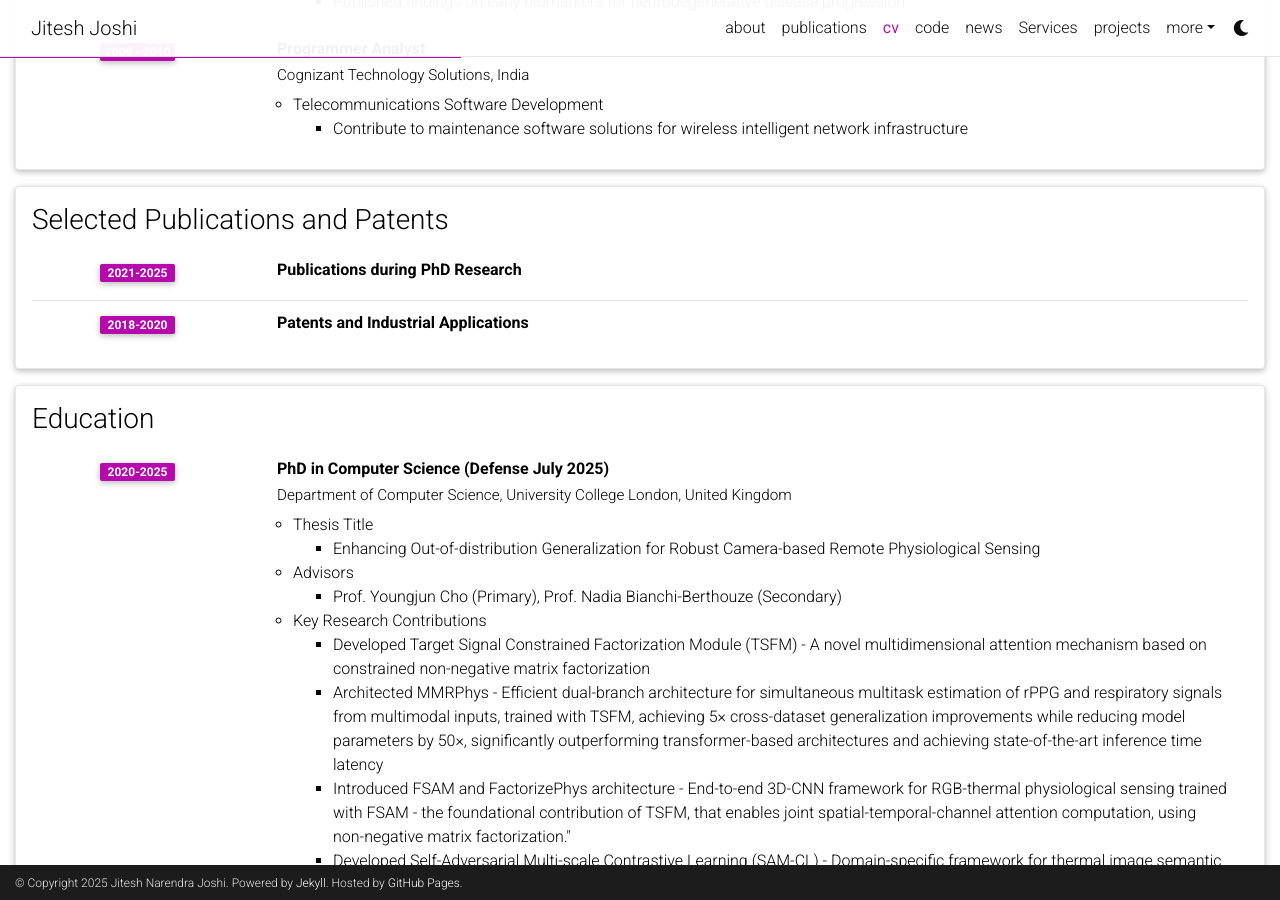
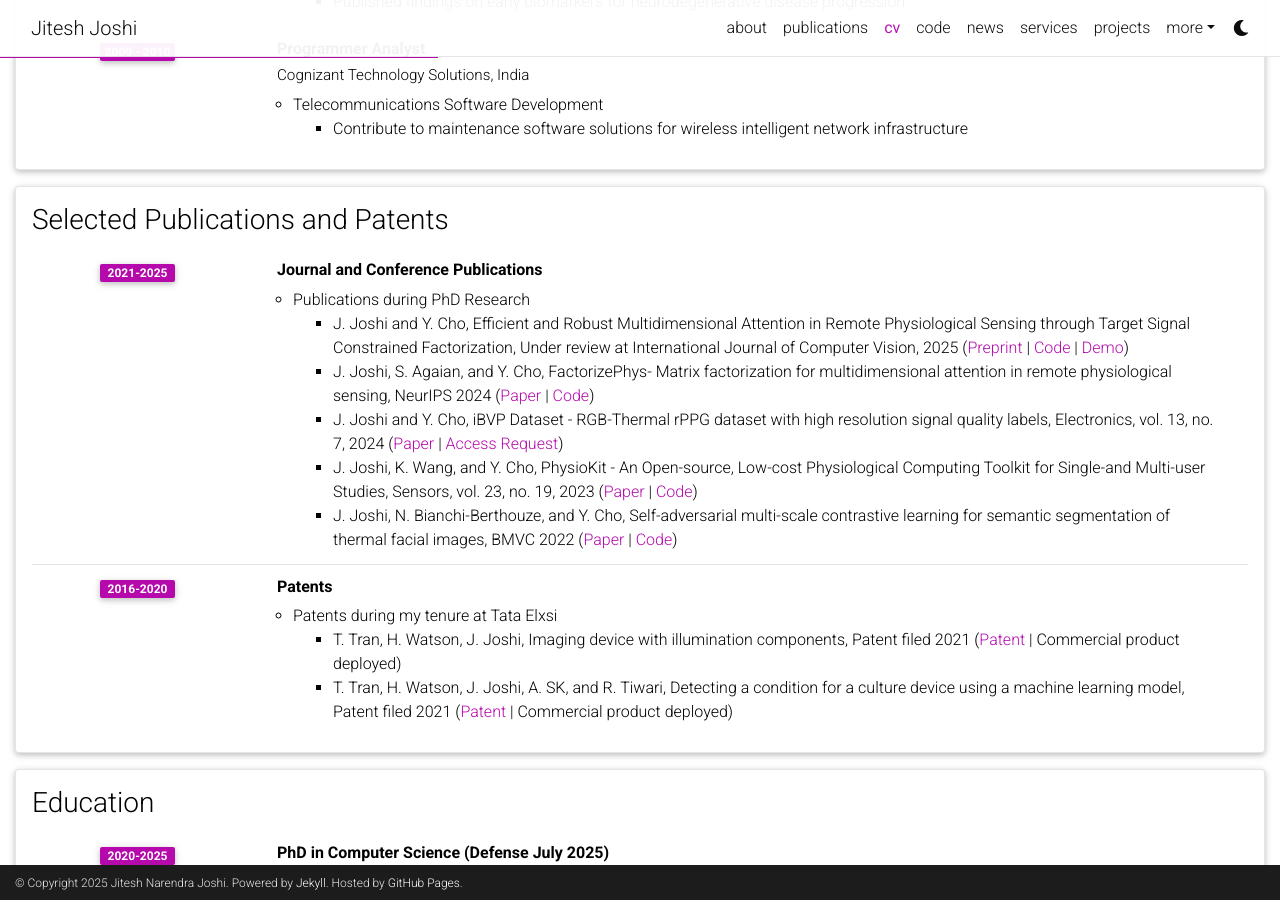
Before and after one commit to jnj256/jnj256.github.io, a Jekyll site: the page built from _pages/cv.md, in a window 1280 px wide and 900 px high, scrolled down 2596 px. Built offline with Jekyll 4.4.1, drawn with Linux system fonts in a browser that asks for light colours; full-size pictures stand in for the smaller copies a plugin makes; comment, search, counter and statistics services are not loaded; a style sheet for code colours, icons or effects is not loaded.

Commit message:
WIP update for FactorizePhys blog, upadted CV

```diff
--- a/_data/cv.yml
+++ b/_data/cv.yml
@@ -126,20 +126,24 @@
 - title: Selected Publications and Patents
   type: time_table
   contents:
-    - title: Publications during PhD Research
+    - title: Journal and Conference Publications
       year: 2021-2025
-      contents:
-          - J. Joshi and Y. Cho, Efficient and Robust Multidimensional Attention in Remote Physiological Sensing through Target Signal Constrained Factorization, Under review at International Journal of Computer Vision, 2025 (<a href='https://arxiv.org/abs/2505.07013' target='_blank'>Preprint</a> | <a href='https://github.com/PhysiologicAILab/MMRPhys' target='_blank'>Code</a>  | <a href='https://physiologicailab.github.io/mmrphys-live' target='_blank'>Demo</a>)
-          - J. Joshi, S. Agaian, and Y. Cho, FactorizePhys- Matrix factorization for multidimensional attention in remote physiological sensing, NeurIPS 2024 (<a href='https://proceedings.neurips.cc/paper_files/paper/2024/hash/af1c61e4dd59596f033d826419870602-Abstract-Conference.html' target='_blank'>Paper</a> | <a href='https://github.com/PhysiologicAILab/FactorizePhys' target='_blank'>Code</a>)
-          - J. Joshi and Y. Cho, iBVP Dataset - RGB-Thermal rPPG dataset with high resolution signal quality labels, Electronics, vol. 13, no. 7, 2024 (<a href='https://www.mdpi.com/2079-9292/13/7/1334' target='_blank'>Paper</a> | <a href='https://github.com/PhysiologicAILab/iBVP-Dataset' target='_blank'>Access Request</a>)
-          - J. Joshi, K. Wang, and Y. Cho, PhysioKit - An Open-source, Low-cost Physiological Computing Toolkit for Single-and Multi-user Studies, Sensors, vol. 23, no. 19, 2023 (<a href='https://www.mdpi.com/1424-8220/23/19/8244' target='_blank'>Paper</a> | <a href='https://github.com/PhysiologicAILab/PhysioKit' target='_blank'>Code</a>)
-          - J. Joshi, N. Bianchi-Berthouze, and Y. Cho, Self-adversarial multi-scale contrastive learning for semantic segmentation of thermal facial images, BMVC 2022 (<a href='https://bmvc2022.mpi-inf.mpg.de/0864.pdf' target='_blank'>Paper</a> | <a href='https://github.com/PhysiologicAILab/SAM-CL' target='_blank'>Code</a>)
+      description:
+        - title: Publications during PhD Research
+          contents:
+            - J. Joshi and Y. Cho, Efficient and Robust Multidimensional Attention in Remote Physiological Sensing through Target Signal Constrained Factorization, Under review at International Journal of Computer Vision, 2025 (<a href='https://arxiv.org/abs/2505.07013' target='_blank'>Preprint</a> | <a href='https://github.com/PhysiologicAILab/MMRPhys' target='_blank'>Code</a>  | <a href='https://physiologicailab.github.io/mmrphys-live' target='_blank'>Demo</a>)
+            - J. Joshi, S. Agaian, and Y. Cho, FactorizePhys- Matrix factorization for multidimensional attention in remote physiological sensing, NeurIPS 2024 (<a href='https://proceedings.neurips.cc/paper_files/paper/2024/hash/af1c61e4dd59596f033d826419870602-Abstract-Conference.html' target='_blank'>Paper</a> | <a href='https://github.com/PhysiologicAILab/FactorizePhys' target='_blank'>Code</a>)
+            - J. Joshi and Y. Cho, iBVP Dataset - RGB-Thermal rPPG dataset with high resolution signal quality labels, Electronics, vol. 13, no. 7, 2024 (<a href='https://www.mdpi.com/2079-9292/13/7/1334' target='_blank'>Paper</a> | <a href='https://github.com/PhysiologicAILab/iBVP-Dataset' target='_blank'>Access Request</a>)
+            - J. Joshi, K. Wang, and Y. Cho, PhysioKit - An Open-source, Low-cost Physiological Computing Toolkit for Single-and Multi-user Studies, Sensors, vol. 23, no. 19, 2023 (<a href='https://www.mdpi.com/1424-8220/23/19/8244' target='_blank'>Paper</a> | <a href='https://github.com/PhysiologicAILab/PhysioKit' target='_blank'>Code</a>)
+            - J. Joshi, N. Bianchi-Berthouze, and Y. Cho, Self-adversarial multi-scale contrastive learning for semantic segmentation of thermal facial images, BMVC 2022 (<a href='https://bmvc2022.mpi-inf.mpg.de/0864.pdf' target='_blank'>Paper</a> | <a href='https://github.com/PhysiologicAILab/SAM-CL' target='_blank'>Code</a>)
 
-    - title: Patents and Industrial Applications
-      year: 2018-2020
-      contents:
-          - T. Tran, H. Watson, J. Joshi, Imaging device with illumination components, Patent filed 2021 (<a href='https://patents.google.com/patent/WO2021229347A1' target='_blank'>Patent</a> | Commercial product deployed)
-          - T. Tran, H. Watson, J. Joshi, A. SK, and R. Tiwari, Detecting a condition for a culture device using a machine learning model, Patent filed 2021 (<a href='https://patents.google.com/patent/WO2021234514A1/en' target='_blank'>Patent</a> | Commercial product deployed)
+    - title: Patents
+      year: 2016-2020
+      description:
+        - title: Patents during my tenure at Tata Elxsi
+          contents:
+            - T. Tran, H. Watson, J. Joshi, Imaging device with illumination components, Patent filed 2021 (<a href='https://patents.google.com/patent/WO2021229347A1' target='_blank'>Patent</a> | Commercial product deployed)
+            - T. Tran, H. Watson, J. Joshi, A. SK, and R. Tiwari, Detecting a condition for a culture device using a machine learning model, Patent filed 2021 (<a href='https://patents.google.com/patent/WO2021234514A1/en' target='_blank'>Patent</a> | Commercial product deployed)
 
 - title: Education
   type: time_table
--- a/_pages_todo/teaching.md
+++ b/_pages_todo/teaching.md
@@ -1,7 +1,7 @@
 ---
 layout: page
 permalink: /services/
-title: Services
+title: services
 description: Research and Professional Services
 nav: true
 nav_order: 5
@@ -10,18 +10,21 @@
 <!-- For now, this page is assumed to be a static description of your courses. You can convert it to a collection similar to `_projects/` so that you can have a dedicated page for each course.
 
 Organize your courses by years, topics, or universities, however you like! -->
-# Research Services
+## Research Services
 
-## Served as a reviewer in following venues
+### Served as a reviewer in following venues
 
-1. NeurIPS (2025)
-2. IEEE Access
-3.
+1. IEEE Access
+2. IEEE Journal of Biomedical and Health Informatics
+3. NeurIPS
+4. Proceedings of the ACM on Interactive, Mobile, Wearable and Ubiquitous Technologies (IMWUT)
+5. Springer's Physical and Engineering Sciences in Medicine
+6. PeerJ
 
 
-# Teaching
+## Teaching
 
-## Post-graduate Teaching Assistant (alongside PhD at UCL)
+### Post-graduate Teaching Assistant (alongside PhD at UCL)
 
 1. [COMP0145, Research Methods and Making Skills](https://www.ucl.ac.uk/module-catalogue/modules/research-methods-and-making-skills-COMP0145)
 2. [COMP0053, Affective Computing and Human-Robot Interaction (AC-HRI)](https://www.ucl.ac.uk/module-catalogue/modules/affective-computing-and-human-robot-interaction-COMP0053)
```
Also changed, not shown: _projects/1_project.md (added, +11 -0 lines), _projects_ref/1_project.md (added, +81 -0 lines).
